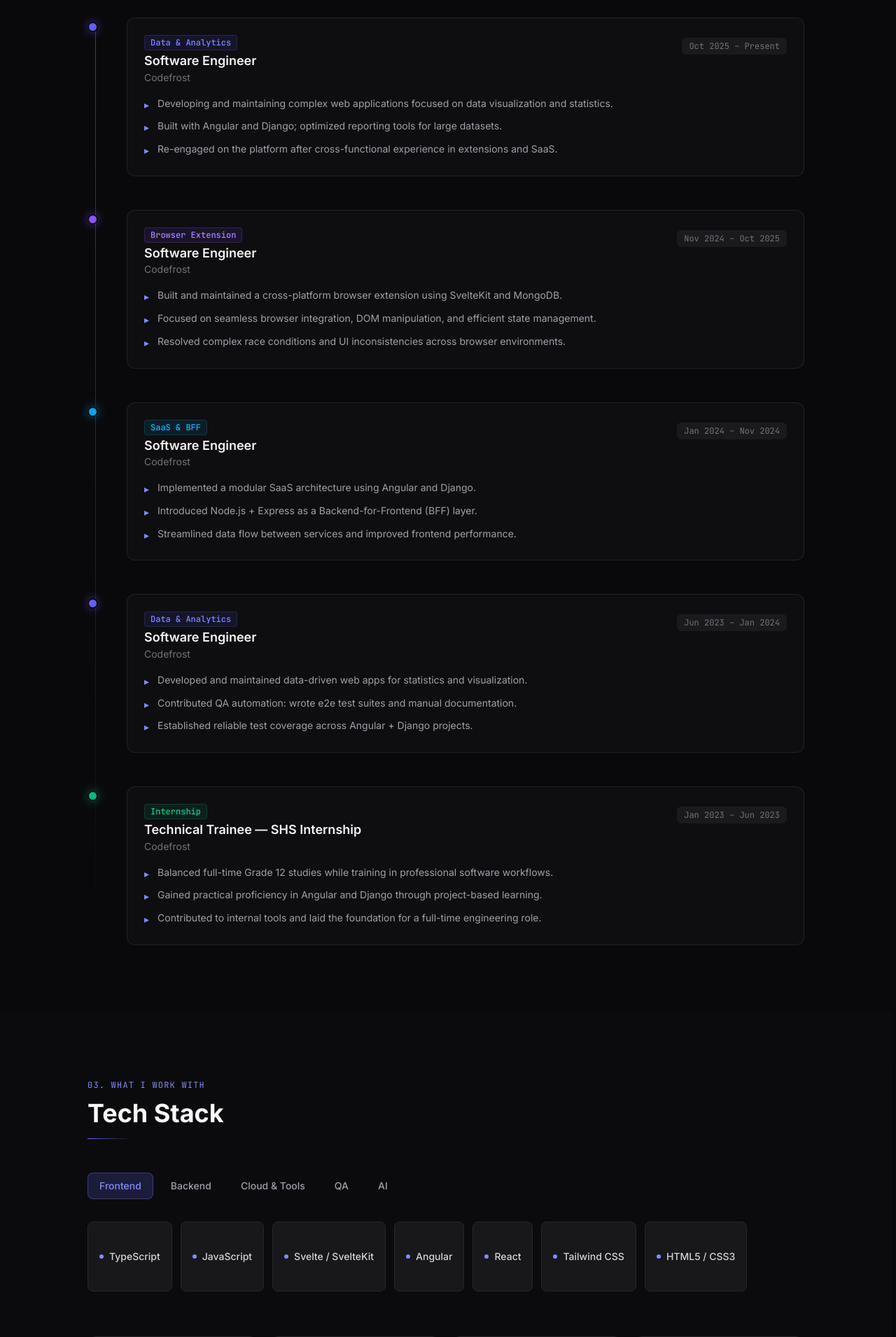
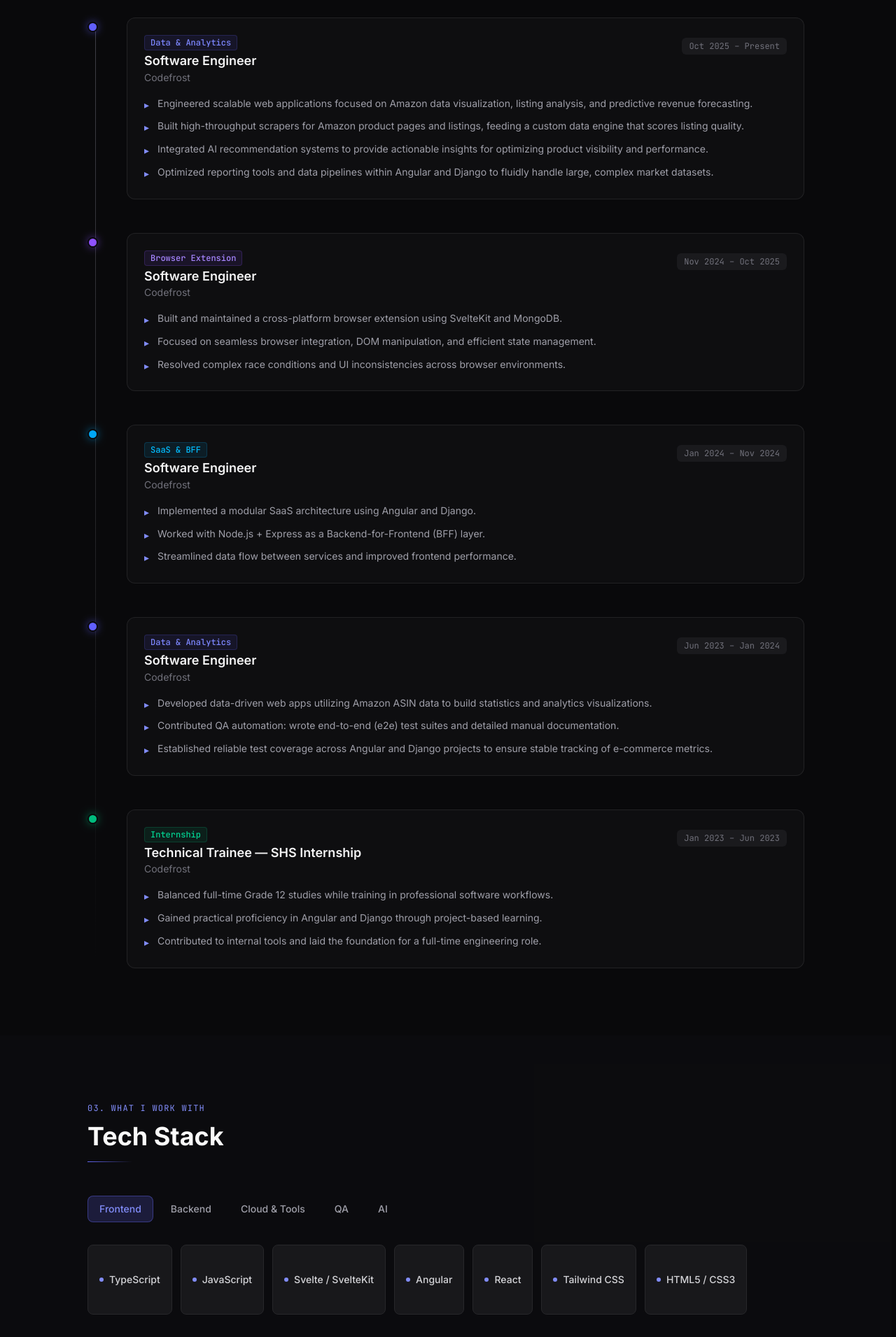
Before and after one commit to Mikasjames/mikasjames.github.io, a SvelteKit app: page / in a window 1280 px wide. Shown: the part 1020-2931 px from the top of the page at 70% size. Built offline with nearby package versions, Linux system fonts and the light colour scheme.

Commit message:
refactor: update tools and work experience details, tech stack animation

```diff
--- a/src/routes/+page.svelte
+++ b/src/routes/+page.svelte
@@ -1,5 +1,6 @@
 <script lang="ts">
     import { onMount } from "svelte";
+    import { fly } from "svelte/transition";
 
     let activeSkillTab = $state("Frontend");
     let visibleSections = $state<Set<string>>(new Set());
@@ -23,18 +24,26 @@
             "Express",
             "PostgreSQL",
             "MongoDB",
+            "Firebase",
         ],
         "Cloud & Tools": [
             "Google Cloud (GCP)",
+            "Google Antigravity",
             "Docker",
             "Git / GitHub",
             "Linux",
             "VS Code",
+            "Cursor",
+            "Vim / Neovim",
+            "Postman",
+            "MongoDB Compass",
+            "JetBrains IDEs",
         ],
         QA: [
             "Playwright",
             "Cypress",
             "Jest",
+            "Storybook",
             "E2E Testing",
             "Manual Test Docs",
         ],
@@ -50,9 +59,10 @@
             tag: "Data & Analytics",
             color: "indigo",
             points: [
-                "Developing and maintaining complex web applications focused on data visualization and statistics.",
-                "Built with Angular and Django; optimized reporting tools for large datasets.",
-                "Re-engaged on the platform after cross-functional experience in extensions and SaaS.",
+                "Engineered scalable web applications focused on Amazon data visualization, listing analysis, and predictive revenue forecasting.",
+                "Built high-throughput scrapers for Amazon product pages and listings, feeding a custom data engine that scores listing quality.",
+                "Integrated AI recommendation systems to provide actionable insights for optimizing product visibility and performance.",
+                "Optimized reporting tools and data pipelines within Angular and Django to fluidly handle large, complex market datasets.",
             ],
         },
         {
@@ -77,7 +87,7 @@
             color: "sky",
             points: [
                 "Implemented a modular SaaS architecture using Angular and Django.",
-                "Introduced Node.js + Express as a Backend-for-Frontend (BFF) layer.",
+                "Worked with Node.js + Express as a Backend-for-Frontend (BFF) layer.",
                 "Streamlined data flow between services and improved frontend performance.",
             ],
         },
@@ -89,9 +99,9 @@
             tag: "Data & Analytics",
             color: "indigo",
             points: [
-                "Developed and maintained data-driven web apps for statistics and visualization.",
-                "Contributed QA automation: wrote e2e test suites and manual documentation.",
-                "Established reliable test coverage across Angular + Django projects.",
+                "Developed data-driven web apps utilizing Amazon ASIN data to build statistics and analytics visualizations.",
+                "Contributed QA automation: wrote end-to-end (e2e) test suites and detailed manual documentation.",
+                "Established reliable test coverage across Angular and Django projects to ensure stable tracking of e-commerce metrics.",
             ],
         },
         {
@@ -417,15 +427,16 @@
             </div>
 
             <div class="flex flex-wrap gap-3 min-h-[100px]">
-                {#each skills[activeSkillTab] as skill}
-                    <span
+                {#each skills[activeSkillTab] as skill (skill)}
+                    <div
                         class="inline-flex items-center gap-2 px-4 py-2 rounded-lg bg-zinc-900 border border-zinc-800 text-zinc-300 text-sm font-medium hover:border-zinc-600 hover:text-zinc-100 transition-all duration-200 cursor-default group"
+                        in:fly={{ y: 8, duration: 250, delay: 50 }}
                     >
                         <span
                             class="w-1.5 h-1.5 rounded-full bg-accent-400 group-hover:scale-125 transition-transform duration-200"
                         ></span>
                         {skill}
-                    </span>
+                    </div>
                 {/each}
             </div>
         </div>
```
